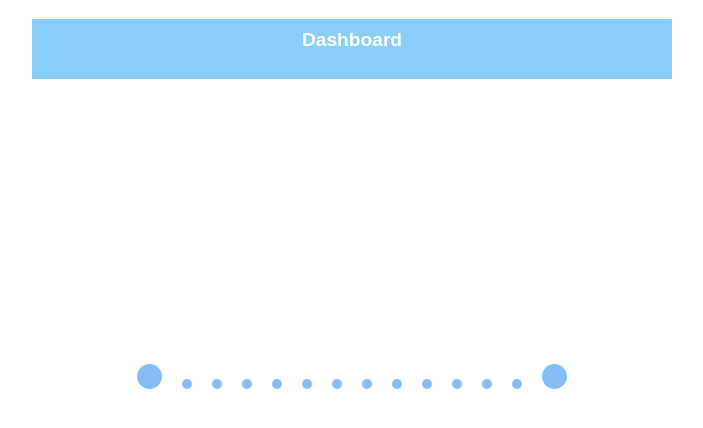
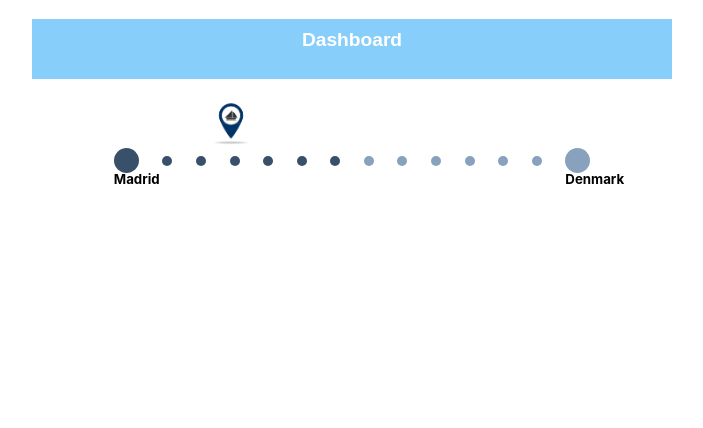
Before and after one commit to mariem460/Voyage-Progress, a React (Create React App) app: page / in a window 1280 px wide. Shown: the top 428 px of the page, without its empty margins (288-991 px from the left). Built offline with nearby package versions, Linux system fonts and the light colour scheme.

Commit message:
add functionality to progress bar

```diff
--- a/src/App.js
+++ b/src/App.js
@@ -1,11 +1,19 @@
 import './App.css';
+
 import VoyageProgress from './components/voyageProgress';
-console.log("test")
+
 function App() {
+  const portOfLoading = "Madrid";
+  const portOfDischarge = "Denmark";
+  const departureTime = "2022-11-16T11:50:12Z";
+  const arrivalTime = "2022-11-24T13:50:12Z";
   return (
     <div className="App">
       <p>Dashboard</p>
-      <VoyageProgress></VoyageProgress>
+      <VoyageProgress portOfLoading = {portOfLoading}
+            portOfDischarge= {portOfDischarge}
+            departureTime= {departureTime}
+            arrivalTime={arrivalTime}></VoyageProgress>
     </div>
   );
 }
--- a/src/components/dot.js
+++ b/src/components/dot.js
@@ -1,28 +1,20 @@
 import '../styles/dot.css'
 
-function Dot({isExtremity, pin}) {
-   const extremityDot = () => {
-    if(isExtremity){
-        return <div className="extremity_dot">
+function Dot({isExtremity, portName, color, isLastInProgress}) {
+    const dotRadius = `${isExtremity ? 25 : 10}px`;
+
+    let dotStyle = {
+        width: dotRadius,
+        height: dotRadius,
+        backgroundColor: color,
+        borderRadius: '50%',
+    }
+
+    return (
+        <div className="dot-container">
+            <div className="dot" style={dotStyle}><h5>{portName}</h5></div>
         </div>
-
-        }else{
-            return <div className="dot"></div>
-
-        }
-
-   }
-    return (
-        <div className="progress_bar">
-            {extremityDot()}
-
-        </div>
-
-
     )
-
-
-
 }
 
 export default Dot;
--- a/src/components/voyageProgress.js
+++ b/src/components/voyageProgress.js
@@ -3,41 +3,56 @@ import Dot from './dot'
 import '../styles/voyageProgress.css'
 
 function voyageProgress ({portOfLoading, portOfDischarge, departureTime, arrivalTime}) {
-    console.log(portOfLoading)
     const dotsCount = 14;
     const arrayOfDots = [...Array(dotsCount).keys()];
+    const currentTime = new Date().getTime();
+    var totalTime = new Date(arrivalTime).getTime() - new Date(departureTime).getTime();
+    var progress = currentTime - new Date(departureTime).getTime();
+    const timePercentage = Math.round(progress / totalTime * 100 );
+
+    //[true, true, true, faelse, false felae]
+
     const allDotsDetails = arrayOfDots
         .map(i => {
-            const currentTime = Date.now;
-            const percentage = (arrivalTime - departureTime)- currentTime/100;
-            let color = "#85bef7";
-            if (percentage[i] <= percentage[i+1]) {
-                <img src = {pin} alt = "pin_image"/>
-                color = "#85bef7";
+            let color = "rgb(136, 162, 189)";
+            const dotPercentage = Math.round(i / dotsCount * 100 );
+            let isLastInProgress = false;
+            if (dotPercentage <= timePercentage) {
+                isLastInProgress = true;
+                color = "rgb(56, 80, 106)";
             }
             let dotDetails = { isExtremity: false, color};
+
             if (i === 0 || i === dotsCount - 1) {
                 dotDetails = {
                     ...dotDetails,
                     isExtremity: true,
-                    portName: i === 0 ? portOfLoading  : portOfDischarge
+                    portName: i === 0 ? portOfLoading  : portOfDischarge,
+                    isLastInProgress
                 }
-                console.log(dotDetails)
             }
             return dotDetails;
-        });
+        })
 
+    let dots = allDotsDetails.map((dotDetails, index) =>
+            <Dot isExtremity = {dotDetails.isExtremity} portName={dotDetails.portName} key={index} color={dotDetails.color} isLastInProgress={dotDetails.isLastInProgress}></Dot>)
 
-    let dots = allDotsDetails
-        .map((dotDetails, index) =>
-        <Dot isExtremity = {dotDetails.isExtremity}  key={index}></Dot>
-        )
+    let pinStyle = {
+        position: "relative",
+        left: (timePercentage - 170),
+        height: '50px',
+        width: '50px'
+    }
+
     return (
-        <div>
-            {dots}
+        <div className="progress-bar">
+            <div className="pin-container">
+                <img src={pin} alt="pin" style={pinStyle}/>
+            </div>
+            <div className="dots-container">
+                {dots}
+            </div>
         </div>
-
-
         )
 }
 export default voyageProgress;
--- a/src/styles/dot.css
+++ b/src/styles/dot.css
@@ -1,21 +1,6 @@
-
-.extremity_dot {
-    height: 25px;
-    width: 25px;
-    background-color:#85bef7;
-    border-radius: 50%;
-    display: inline-block;
-    margin: 10px;
+.dot-container {
+    flex-grow: 1;
+    display: flex;
+    justify-content: center;
+    align-items:center;
 }
-.dot {
-    height: 10px;
-    width: 10px;
-    background-color:#85bef7;
-    border-radius: 50%;
-    display: inline-block;
-    margin: 10px;
-}
-.progress_bar{
-    margin-top: 20%;
-    display: inline-block;
-}
--- a/src/styles/voyageProgress.css
+++ b/src/styles/voyageProgress.css
@@ -1,4 +1,18 @@
-img{
-    height: 50px;
-    width:50px;
+.progress-bar {
+    display: flex;
+    flex-direction: column;
+    justify-content: center;
+    align-items:center;
 }
+
+.dots-container {
+    display: flex;
+    flex-direction: row;
+    width: 500px;
+}
+
+.pin-container {
+    height: 20px;
+    width: 500px;
+    margin-bottom: 30px;
+}
```
Also changed, not shown: src/components/portDetails.js (deleted, +0 -20 lines).
